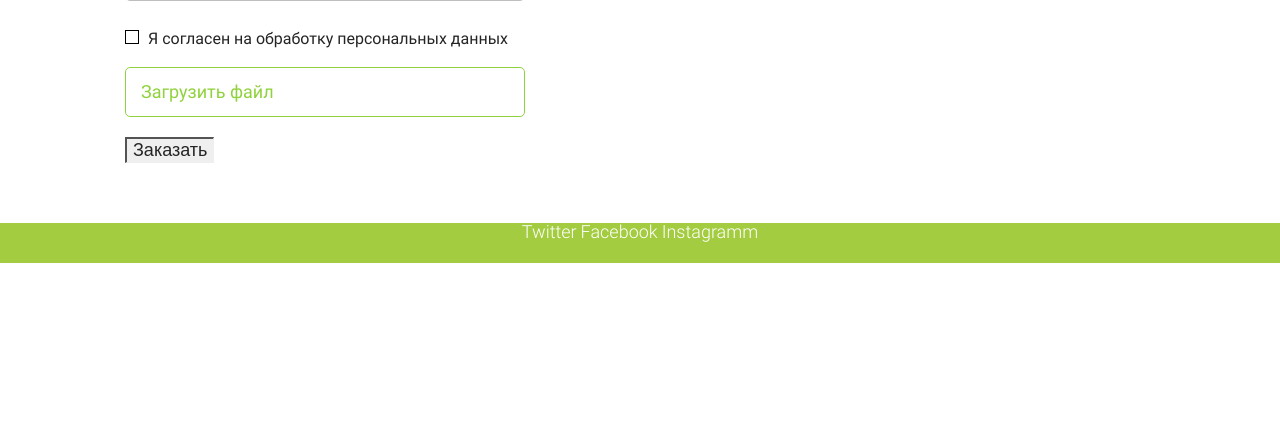
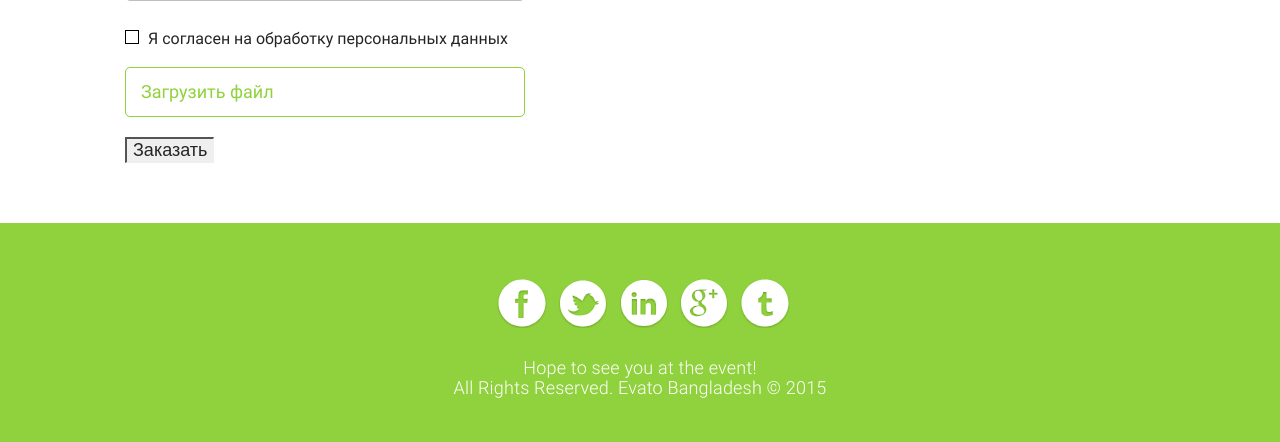
Before and after one commit to MefAldemisov/InnoWeb, a PHP site: page / in a window 1280 px wide. Shown: the part 4981-5423 px from the top of the page. Before the commit the page ends 5244 px from the top, so only its background shows below. Run offline with PHP 8.4, Linux system fonts and the light colour scheme.

Commit message:
2.9 - 4 - footer edited

```diff
--- a/css/style.css
+++ b/css/style.css
@@ -393,12 +393,31 @@ td:nth-of-type(4) {
     margin-bottom: 40px;
 }
 /*Contacts*/
+.contacts__container {
+    background-color: #90d23d;
+    padding-bottom: 44px;
+    padding-top: 55px;
+}
 .contacts {
-    background-color: #a3cc40;
-    height: 40px;
     text-align: center;
+    width: 1030px;
+    margin: 0 auto;
 }
-.contacts a {
+.contacts__icons {
+    margin-bottom: 30px;
+}
+.contacts__icons a {
+    display: inline-block;
+    margin-left: 7px;
+    width: 50px;
+}
+.contacts__icons a img {
+    width: 50px;
+}
+.contacts p {
+    color: #fff;
     font-weight: 300;
     font-size: 18px;
+    line-height: 20px;
+    letter-spacing: 0.2px;
 }
--- a/index.html
+++ b/index.html
@@ -445,11 +445,29 @@
             <button class="form__part" type="submit">Заказать</button>
         </form>
     </section>
-    <footer class="contacts">
-        <div>
-            <a href="https://twitter.com" target="_blank" title="Twitter social network">Twitter</a>
-            <a href="https://www.facebook.com" target="_blank" title="Facebook social network">Facebook</a>
-            <a href="https://www.instagram.com" target="_blank" title="Instagramm social network">Instagramm</a>
+    <footer class="contacts__container">
+        <div class="contacts">
+            <div class="contacts__icons">
+                <a href="https://twitter.com" target="_blank" title="Facebook social network">
+                    <img src="images/facebook.svg" alt="facebook">
+                </a>
+                <a href="https://www.facebook.com" target="_blank" title="Twitter social network">
+                    <img src="images/twitter.svg" alt="twitter">
+                </a>
+                <a href="https://www.linkedin.com" target="_blank" title="Linkedin social network">
+                    <img src="images/linkedin.svg" alt="linkedin">
+                </a>
+                <a href="https://plus.google.com" target="_blank" title="Google plus social network">
+                    <img src="images/googleplus.svg" alt="google plus">
+                </a>
+                <a href="https://www.tumblr.com" target="_blank" title="Tumblr social network">
+                    <img src="images/tumblr.svg" alt="tumblr">
+                </a>
+            </div>
+            <div class="contacts__text">
+                <p>Hope to see you at the event!</p>
+                <p>All Rights Reserved. Evato Bangladesh &#169; 2015</p>
+            </div>
         </div>
     </footer>
 </body>
```
Also changed, not shown: images/googleplus.svg (renamed from images/google plus.svg).
